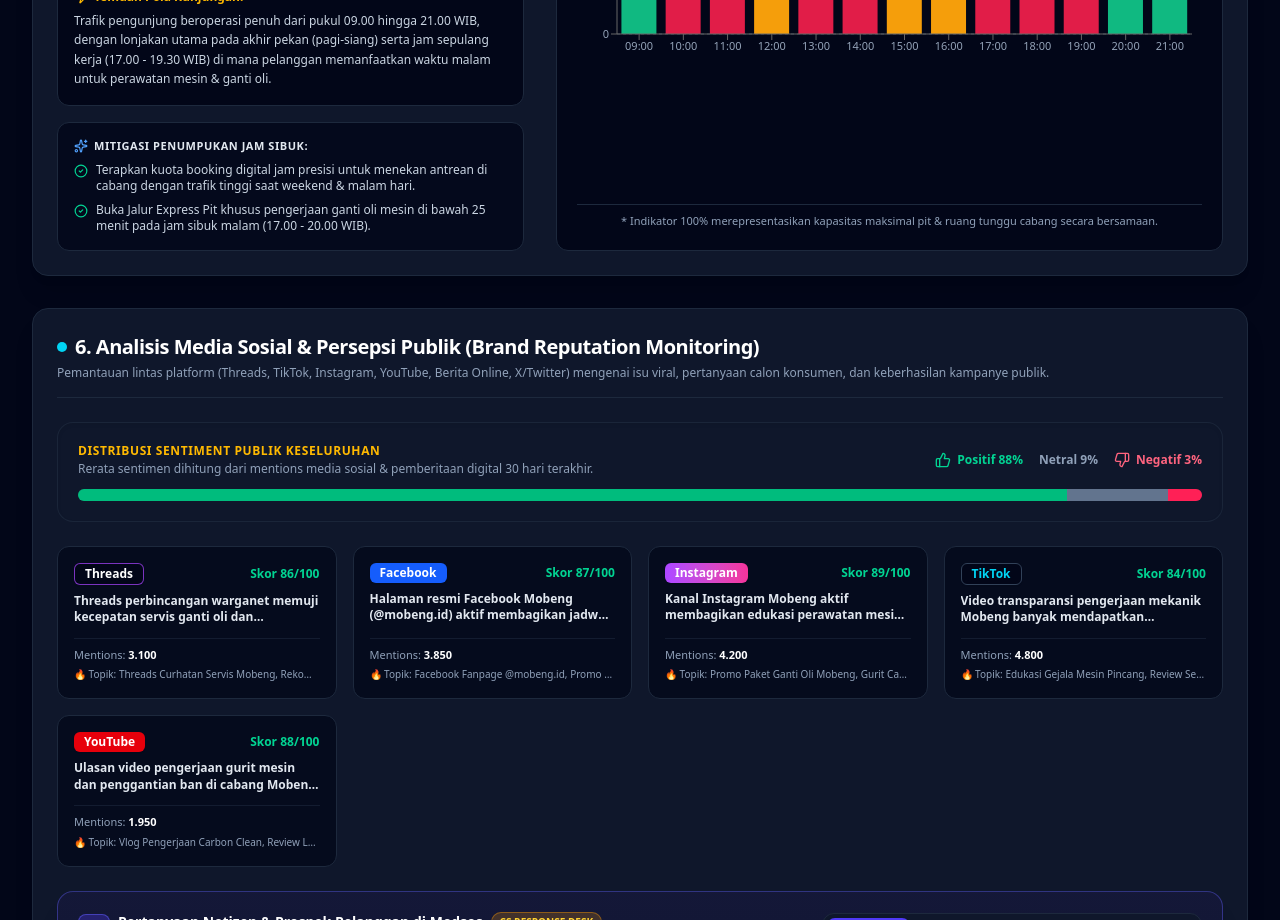
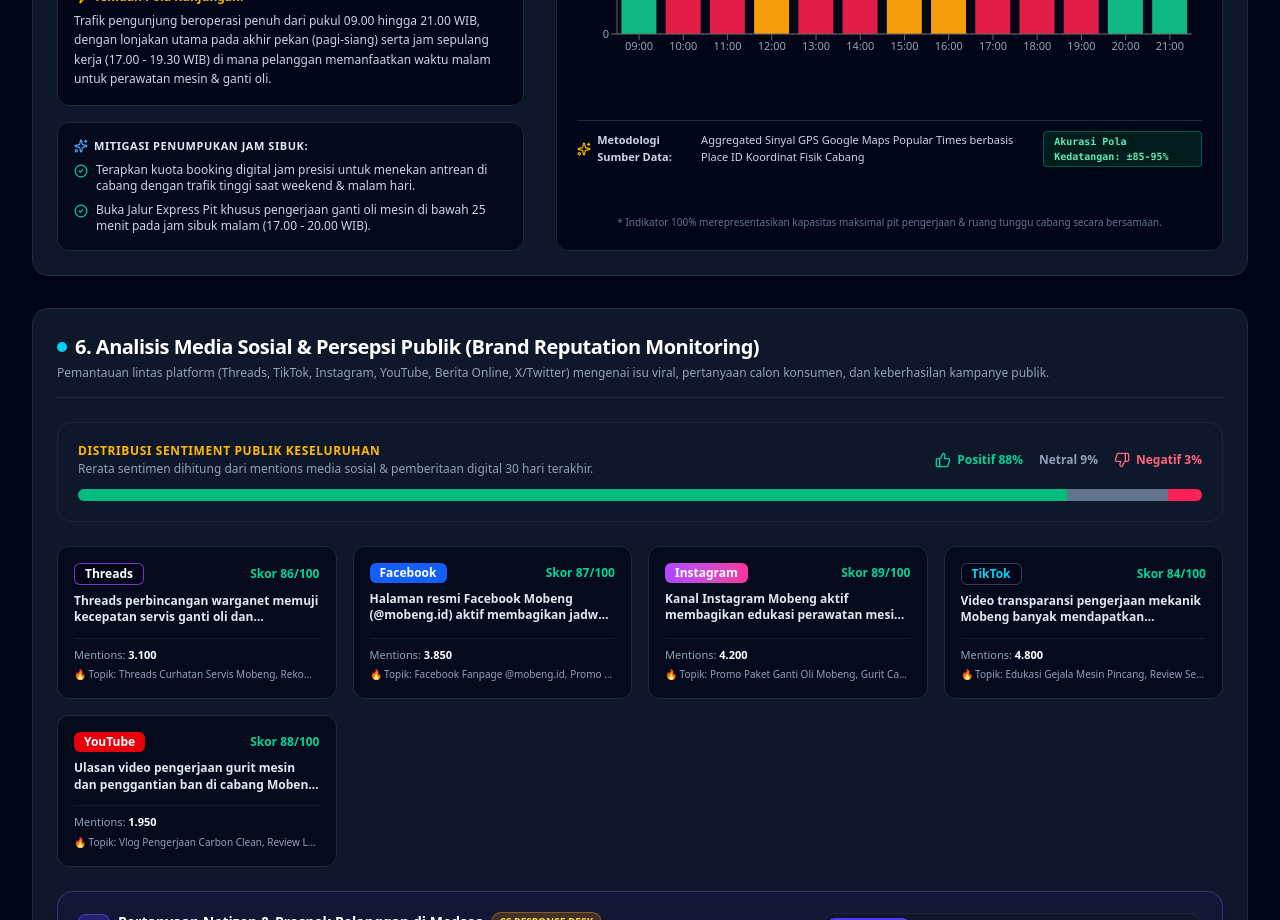
Before and after one commit to budagbogor/busines-location-performance-analisis, a React (Vite) app: page / in a window 1280 px wide. Shown: the part 8060-8980 px from the top of the page. Built offline with nearby package versions, Linux system fonts and the light colour scheme.

Commit message:
docs: add Google Maps Popular Times data methodology attribution and accuracy badge

```diff
--- a/src/components/TrafficPatternSection.tsx
+++ b/src/components/TrafficPatternSection.tsx
@@ -317,8 +317,18 @@
             </div>
           </div>
 
-          <p className="text-[11px] text-slate-400 text-center mt-3 pt-2 border-t border-slate-800">
-            * Indikator 100% merepresentasikan kapasitas maksimal pit & ruang tunggu cabang secara bersamaan.
+          <div className="mt-3 pt-2.5 border-t border-slate-800 flex flex-col sm:flex-row items-center justify-between gap-2 text-[11px] text-slate-400">
+            <span className="flex items-center gap-1.5 font-medium text-slate-300">
+              <Sparkles className="w-3.5 h-3.5 text-amber-400 shrink-0" />
+              <strong>Metodologi Sumber Data:</strong> Aggregated Sinyal GPS Google Maps Popular Times berbasis Place ID Koordinat Fisik Cabang
+            </span>
+            <span className="text-[10px] font-mono font-bold text-emerald-300 bg-emerald-950/60 px-2.5 py-0.5 rounded border border-emerald-500/40">
+              Akurasi Pola Kedatangan: ±85-95%
+            </span>
+          </div>
+
+          <p className="text-[10px] text-slate-500 text-center mt-1">
+            * Indikator 100% merepresentasikan kapasitas maksimal pit pengerjaan & ruang tunggu cabang secara bersamaan.
           </p>
         </div>
 
```
